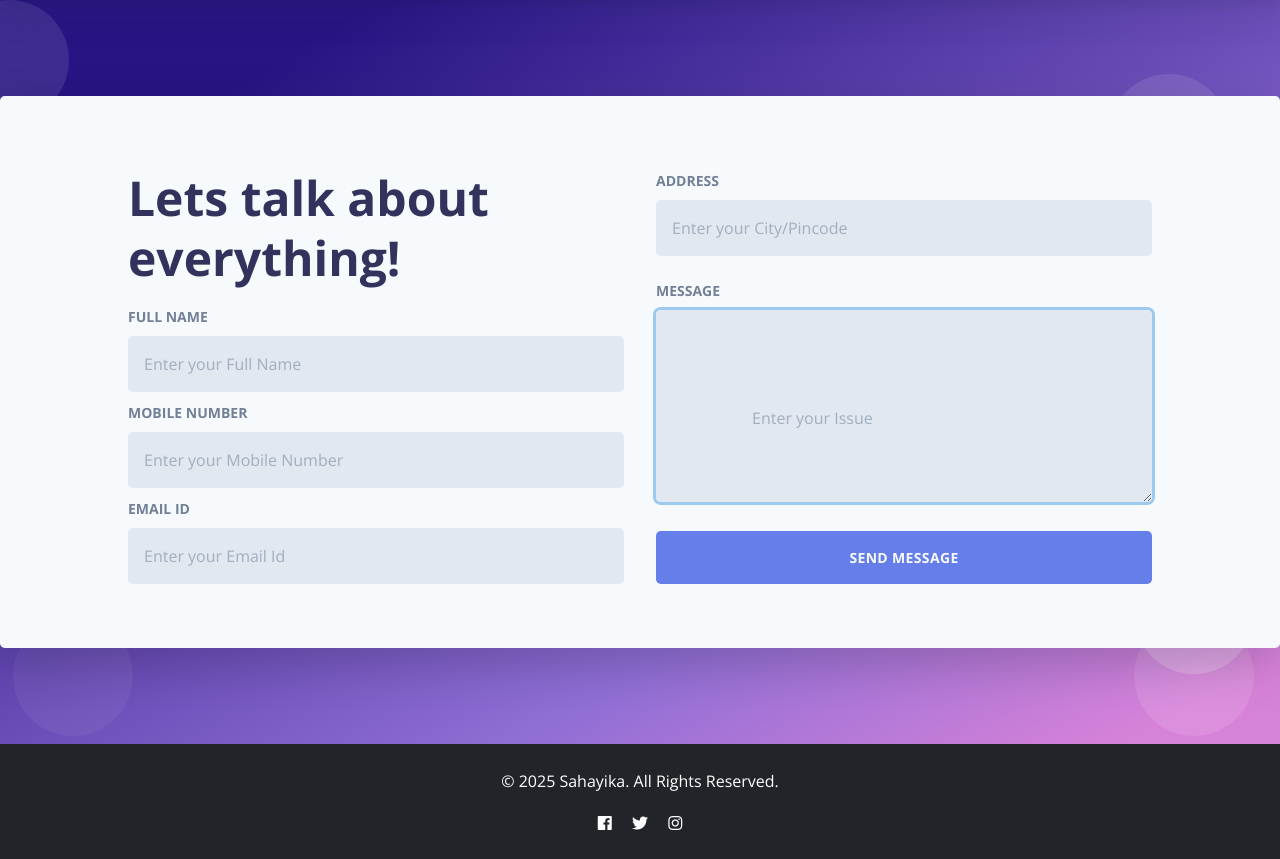
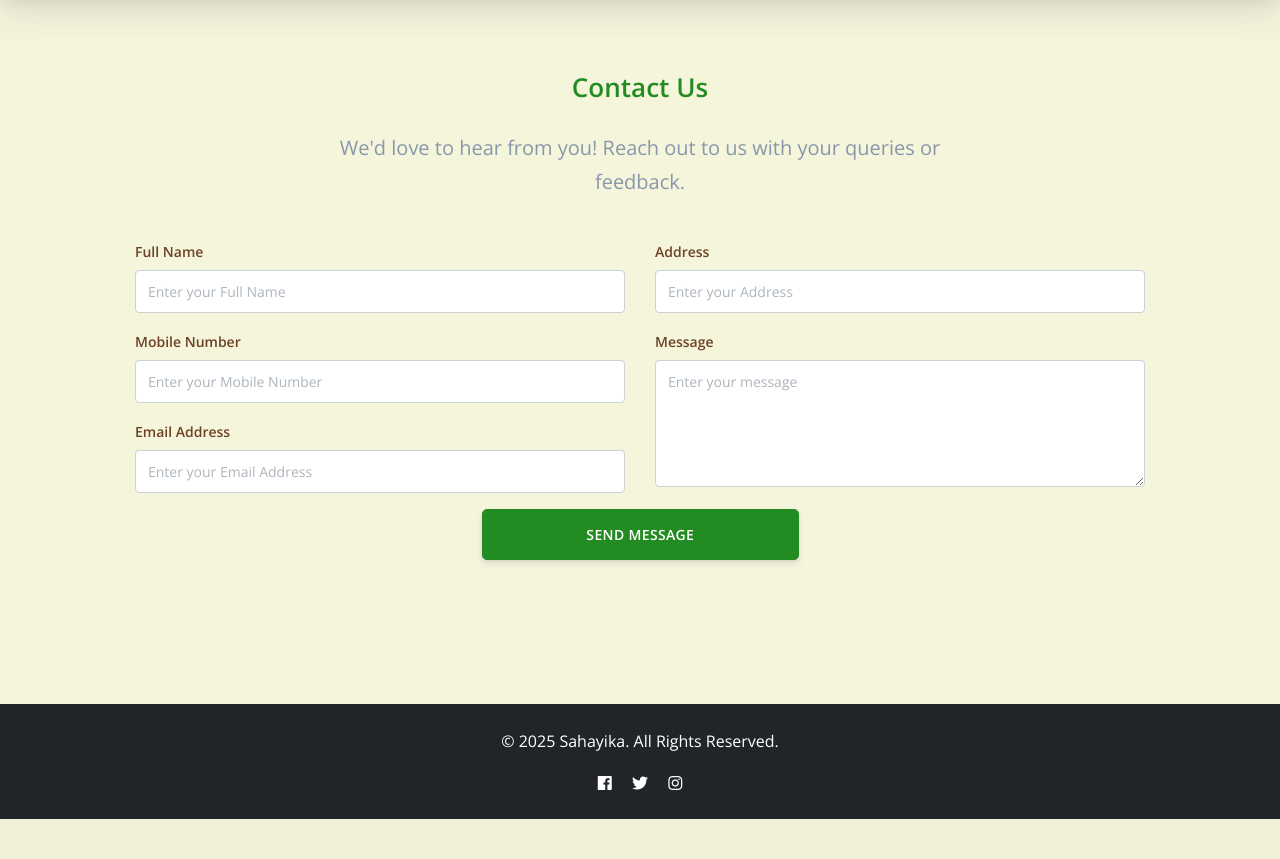
Before and after one commit to WaveOPS/Sahayika, a PHP site: page /projects/contact.php in a window 1280 px wide. Shown: the part 70-929 px from the top of the page. After the commit the page ends 889 px from the top, so only its background shows below. Run offline with PHP 8.4, Linux system fonts and the light colour scheme; some libraries are stand-ins or nearby versions.

Commit message:
updated contact form

```diff
--- a/contact.php
+++ b/contact.php
@@ -6,16 +6,12 @@
   <link rel="icon" type="image/png" href="assets/img/logo.png" />
   <title>Agriculture Portal</title>
 
-  <!--     Fonts and icons     -->
-
+  <!-- Fonts and icons -->
   <link rel="stylesheet" href="https://stackpath.bootstrapcdn.com/bootstrap/4.3.1/css/bootstrap.min.css"
         integrity="sha384-ggOyR0iXCbMQv3Xipma34MD+dH/1fQ784/j6cY/iJTQUOhcWr7x9JvoRxT2MZw1T" crossorigin="anonymous">
-
   <link rel="stylesheet" href="https://pro.fontawesome.com/releases/v5.10.0/css/all.css"
         integrity="sha384-AYmEC3Yw5cVb3ZcuHtOA93w35dYTsvhLPVnYs9eStHfGJvOvKxVfELGroGkvsg+p" crossorigin="anonymous"/>
-
-	<link rel="stylesheet" href=" https://cdnjs.cloudflare.com/ajax/libs/bootstrap-social/5.1.1/bootstrap-social.min.css "/>
-
+  <link rel="stylesheet" href="https://cdnjs.cloudflare.com/ajax/libs/bootstrap-social/5.1.1/bootstrap-social.min.css"/>
   <link href="https://fonts.googleapis.com/css?family=Open+Sans:300,400,600,700" rel="stylesheet">
   <link href="https://use.fontawesome.com/releases/v5.0.6/css/all.css" rel="stylesheet">
 
@@ -27,66 +23,71 @@
 
   <link rel="stylesheet" href="assets/css/creativetim.min.css" type="text/css">
 
+  <style>
+    body {
+      margin-top: 0 !important; /* Remove any top margin */
+      padding-top: 0 !important; /* Remove any top padding */
+    }
+
+    .section {
+      margin-top: 0 !important; /* Remove the top margin */
+      padding-top: 20px; /* Add a small padding for spacing */
+    }
+  </style>
+
 </head>
 
 <body class="bg-white" id="top">
 
   <?php require("navbar.php"); ?>
 
-  <section class="section section-shaped section-lg">
-    <div class="shape shape-style-1 shape-primary">
-      <span></span>
-      <span></span>
-      <span></span>
-      <span></span>
-      <span></span>
-      <span></span>
-      <span></span>
-      <span></span>
-      <span></span>
-      <span></span>
-    </div>
-
-
-    <div class="text-gray-100 " >
-        <form action="contact-script.php" method="post">
-            <div class="max-w-screen-xl px-8 grid gap-8 grid-cols-1 md:grid-cols-2 md:px-12 lg:px-16 xl:px-32 py-16 mx-auto bg-gray-100 text-gray-900 rounded-lg shadow-lg">
-                <div class="flex flex-col justify-between">
-                    <div class="mt-2">
-                        <h2 class="text-4xl lg:text-5xl font-bold leading-tight">Lets talk about everything!</h2>
-                    </div>
-                    <div class="mt-2">
-                        <span class="uppercase text-sm text-gray-600 font-bold">Full Name</span>
-                        <input class="w-full bg-gray-300 text-gray-900 mt-2 p-3 rounded-lg focus:outline-none focus:shadow-outline" type="text" id="user_name" name="user_name" placeholder="Enter your Full Name">
-                    </div>
-                    <div class="mt-2">
-                        <span class="uppercase text-sm text-gray-600 font-bold">Mobile Number</span>
-                        <input class="w-full bg-gray-300 text-gray-900 mt-2 p-3 rounded-lg focus:outline-none focus:shadow-outline" type="phone" id="user_mobile" name="user_mobile" pattern="^[6-9]{1}[0-9]{9}$" title="Enter Valid 10 digit Mobile Number (Ex. 76435654XX)" placeholder="Enter your Mobile Number">
-                    </div>
-                    <div class="mt-2">
-                        <span class="uppercase text-sm text-gray-600 font-bold">Email Id</span>
-                        <input class="w-full bg-gray-300 text-gray-900 mt-2 p-3 rounded-lg focus:outline-none focus:shadow-outline" type="email" id="user_email" name="user_email" pattern="[a-z0-9._%+-]+@[a-z0-9.-]+\.[a-z]{2,}$" title="Enter Valid Email Id (Ex. abc@xyz.com)" placeholder="Enter your Email Id">
+  <section class="section section-shaped section-lg" style="background-color: #f5f5dc;"> <!-- Beige background -->
+    <div class="container py-5">
+        <div class="row justify-content-center">
+            <div class="col-md-8 text-center">
+                <h2 class="display-4 font-weight-bold" style="color: #228B22;">Contact Us</h2> <!-- Forest green -->
+                <p class="lead text-muted">We'd love to hear from you! Reach out to us with your queries or feedback.</p>
             </div>
         </div>
-                <div class="flex flex-col justify-between">
-                    <div class="mt-2">
-                        <span class="uppercase text-sm text-gray-600 font-bold">Address</span>
-                        <input class="w-full bg-gray-300 text-gray-900 mt-2 p-3 rounded-lg focus:outline-none focus:shadow-outline" type="text" id="user_address" name="user_address" title="Enter your City Name and Pincode" placeholder="Enter your City/Pincode">
+        <form action="contact-script.php" method="post" class="mt-4">
+            <div class="row">
+                <!-- Left Column -->
+                <div class="col-md-6">
+                    <div class="form-group">
+                        <label for="user_name" class="font-weight-bold" style="color: #6B4226;">Full Name</label> <!-- Brown -->
+                        <input type="text" id="user_name" name="user_name" class="form-control" placeholder="Enter your Full Name" required>
                     </div>
-
-                    <div class="mt-2">
-                        <span class="uppercase text-sm text-gray-600 font-bold">Message</span>
-                        <textarea class="w-full h-32 bg-gray-300 text-gray-900 mt-2 p-7 rounded-lg focus:outline-none focus:shadow-outline" rows="8" id="user_message" name="user_message" title="Enter your Issue in Detail" placeholder="Enter your Issue" required="" autofocus=""></textarea>
+                    <div class="form-group">
+                        <label for="user_mobile" class="font-weight-bold" style="color: #6B4226;">Mobile Number</label>
+                        <input type="tel" id="user_mobile" name="user_mobile" class="form-control" pattern="^[6-9]{1}[0-9]{9}$" title="Enter a valid 10-digit mobile number" placeholder="Enter your Mobile Number" required>
                     </div>
-                    <div class="mt-2">
-                        <button class="uppercase text-sm font-bold tracking-wide bg-indigo-500 text-gray-100 p-3 rounded-lg w-full focus:outline-none focus:shadow-outline" type="submit" name="submit" value="Submit">
+                    <div class="form-group">
+                        <label for="user_email" class="font-weight-bold" style="color: #6B4226;">Email Address</label>
+                        <input type="email" id="user_email" name="user_email" class="form-control" placeholder="Enter your Email Address" required>
+                    </div>
+                </div>
+                <!-- Right Column -->
+                <div class="col-md-6">
+                    <div class="form-group">
+                        <label for="user_address" class="font-weight-bold" style="color: #6B4226;">Address</label>
+                        <input type="text" id="user_address" name="user_address" class="form-control" placeholder="Enter your Address" required>
+                    </div>
+                    <div class="form-group">
+                        <label for="user_message" class="font-weight-bold" style="color: #6B4226;">Message</label>
+                        <textarea id="user_message" name="user_message" class="form-control" rows="5" placeholder="Enter your message" required></textarea>
+                    </div>
+                </div>
+            </div>
+            <div class="row justify-content-center">
+                <div class="col-md-4 text-center">
+                    <button type="submit" name="submit" value="Submit" class="btn btn-success btn-lg btn-block" style="background-color: #228B22; border-color: #228B22;"> <!-- Forest green -->
                         Send Message
                     </button>
                 </div>
             </div>
-            </div>
         </form>
     </div>
+</section>
 
 <div class="modal fade" id="mysuccessModal" data-backdrop="static" style="position: fixed;width: 100%;height: 100%;overflow: auto;background-color: rgb(0,0,0);background-color: rgba(0,0,0,0.4);">
     <div class="modal-dialog modal-lg modal-dialog-centered">
@@ -128,7 +129,6 @@
         </div>
     </div>
 </div>
-</section>
 <?php require("footer.php");?>
 
 </body>
```
Lines whose indentation alone changed are shown as unchanged.
